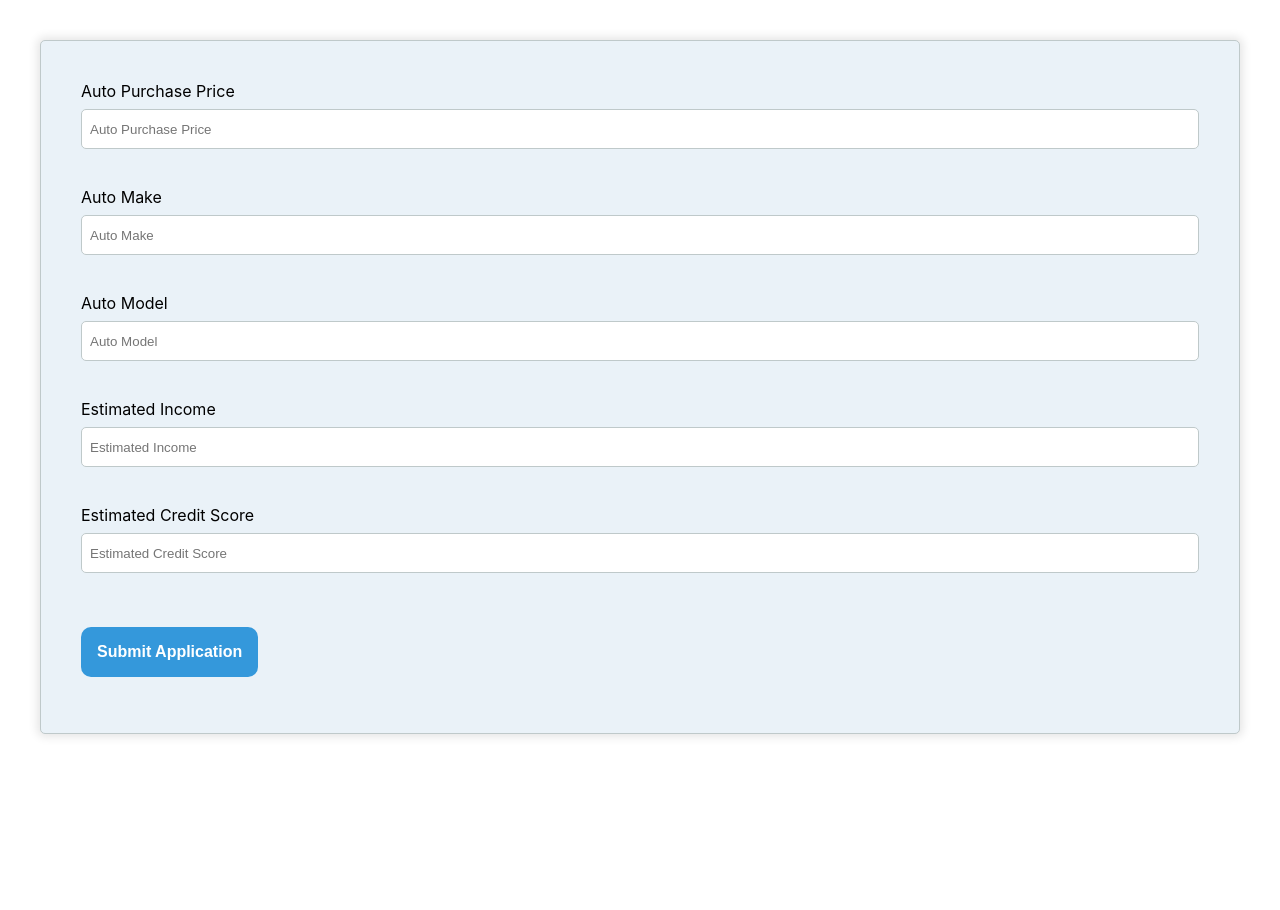
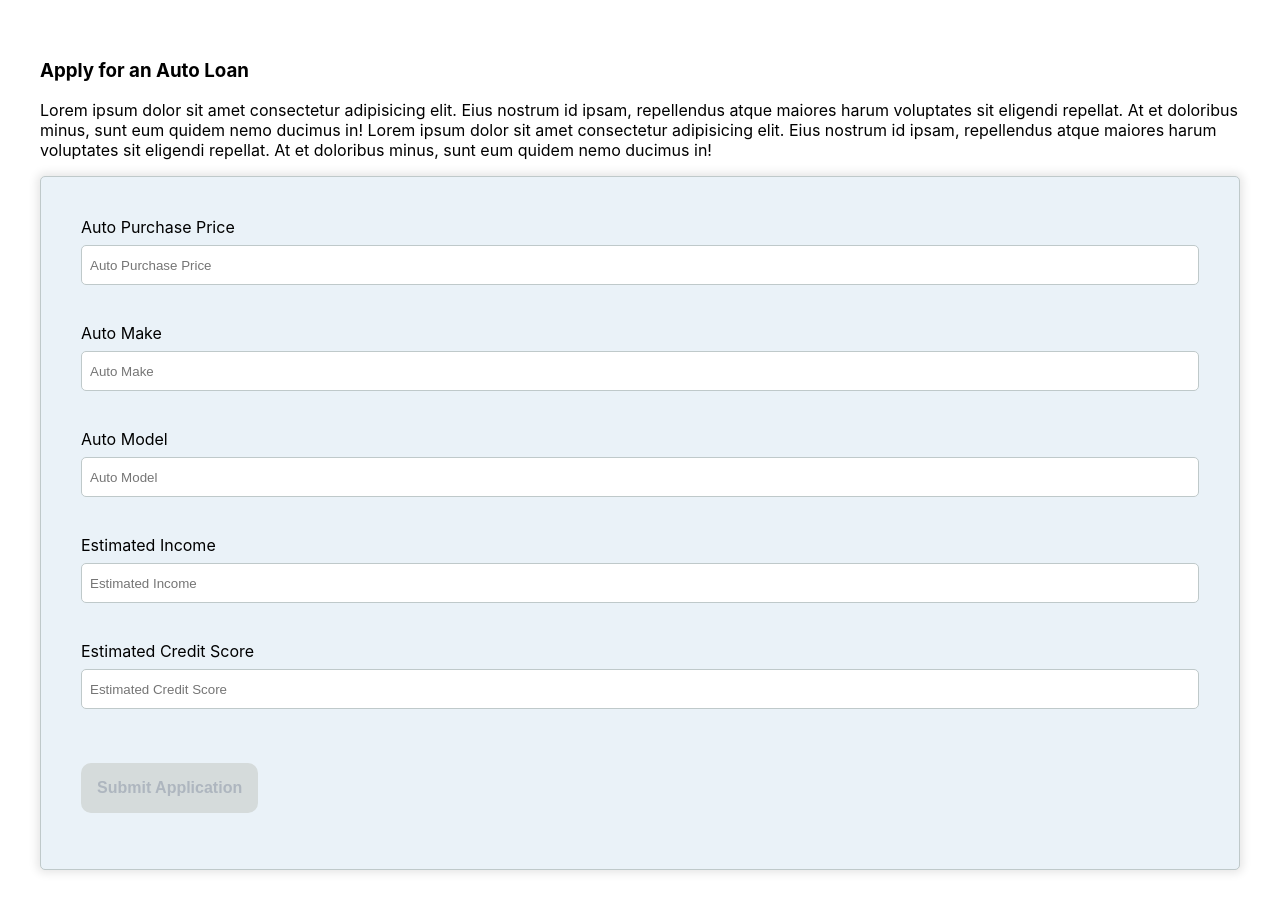
Before and after one commit to 1stBoltCrux/cuna-auto, a React (Create React App) app: page / in a window 1280 px wide. Before the commit the page ends 800 px from the top, so only its background shows below. Built offline with nearby package versions, Linux system fonts and the light colour scheme.

Commit message:
chore(mockFetchCall): refactor mock fetch, add disqualification redirect

```diff
--- a/src/App.tsx
+++ b/src/App.tsx
@@ -1,6 +1,7 @@
 import React from 'react';
 import  Landing  from './features/landing/Landing';
 import NewAccount from './features/new-account/NewAccount'
+import Disqualified from './features/disqualification/Disqualification'
 import {
   BrowserRouter as Router,
   Switch,
@@ -14,9 +15,13 @@ function App() {
             <Route path="/new-account">
               <NewAccount />
             </Route>
+            <Route path="/disqualified">
+              <Disqualified />
+            </Route>
             <Route path="/">
               <Landing />
             </Route>
+
           </Switch>
         </Router>
   );
--- a/src/features/UI/button/Button.styles.tsx
+++ b/src/features/UI/button/Button.styles.tsx
@@ -17,6 +17,10 @@ button {
         background-color: #D5DBDB;
         color: #AEB6BF ;
     }
+
+    &:hover {
+        background-color: #2980B9;
+    }
 }
 `;
 export {
--- a/src/features/landing/Landing.styles.tsx
+++ b/src/features/landing/Landing.styles.tsx
@@ -1,14 +1,17 @@
 import styled from "styled-components";
 
 const StyledLandingContainer = styled.div`
-padding: 40px;
+  padding: 40px;
+
   .cuna-auto-loan-form {
     padding: 40px;
     border-radius: 5px;
-    border: 1px solid #BFC9CA;
-    box-shadow: 0px 0px 10px 3px rgba(0,0,0,0.10);
-    background: #EAF2F8;
+    border: 1px solid #bfc9ca;
+    box-shadow: 0px 0px 10px 3px rgba(0, 0, 0, 0.1);
+    background: #eaf2f8;
   }
+
+  // loading spinner
 
   .lds-ring {
     display: inline-block;
@@ -23,10 +26,10 @@ padding: 40px;
     width: 64px;
     height: 64px;
     margin: 8px;
-    border: 8px solid #3498DB;
+    border: 8px solid #3498db;
     border-radius: 50%;
     animation: lds-ring 1.2s cubic-bezier(0.5, 0, 0.5, 1) infinite;
-    border-color: #3498DB transparent transparent transparent;
+    border-color: #3498db transparent transparent transparent;
   }
   .lds-ring div:nth-child(1) {
     animation-delay: -0.45s;
--- a/src/features/landing/Landing.tsx
+++ b/src/features/landing/Landing.tsx
@@ -12,6 +12,7 @@ import {
   postLoanRequest,
   selectNewAccountRedirect,
   isLoading,
+  selectDisqualifiedRedirect,
 } from "./landingSlice";
 import { min, max } from "../../constants/constants";
 import { Redirect } from "react-router-dom";
@@ -19,10 +20,11 @@ import { Redirect } from "react-router-dom";
 const Landing = () => {
   const loanRequestState = useSelector(selectLoanRequest);
   const errors = useSelector(selectErrors);
-  const redirect = useSelector(selectNewAccountRedirect);
+  const newAccountRedirect = useSelector(selectNewAccountRedirect);
   const dispatch = useDispatch();
   const canSubmit = useSelector(isValid);
   const loading = useSelector(isLoading);
+  const disqualifiedRedirect = useSelector(selectDisqualifiedRedirect);
 
   const validate = (inputName: string, inputValue: string) => {
     switch (inputName) {
@@ -38,7 +40,7 @@ const Landing = () => {
           dispatch(setErrors({ inputName, inputErrorValue: null }));
         }
         break;
-      case "estimatedIncome":
+      case "estimatedYearlyIncome":
         if (!parseInt(inputValue)) {
           dispatch(
             setErrors({
@@ -79,10 +81,19 @@ const Landing = () => {
     dispatch(postLoanRequest(loanRequestState));
   };
 
-  console.log(redirect);
-
   return (
     <StyledLandingContainer>
+      <div className="cuna-auto-loan-marketing-copy">
+        <h3>Apply for an Auto Loan</h3>
+        <p>
+          Lorem ipsum dolor sit amet consectetur adipisicing elit. Eius nostrum
+          id ipsam, repellendus atque maiores harum voluptates sit eligendi
+          repellat. At et doloribus minus, sunt eum quidem nemo ducimus in!
+          Lorem ipsum dolor sit amet consectetur adipisicing elit. Eius nostrum
+          id ipsam, repellendus atque maiores harum voluptates sit eligendi
+          repellat. At et doloribus minus, sunt eum quidem nemo ducimus in!
+        </p>
+      </div>
       <div className="cuna-auto-loan-form">
         <div className="cuna-auto-loan-inputs">
           <Input
@@ -112,7 +123,7 @@ const Landing = () => {
           <Input
             type="text"
             placeholder="Estimated Income"
-            name="estimatedIncome"
+            name="estimatedYearlyIncome"
             label="Estimated Income"
             handleChange={handleChange}
             errors={errors}
@@ -143,7 +154,8 @@ const Landing = () => {
           )}
         </div>
       </div>
-      {redirect ? <Redirect to="/new-account" /> : null}
+      {newAccountRedirect ? <Redirect to="/new-account" /> : null}
+      {disqualifiedRedirect ? <Redirect to="/disqualified" /> : null}
     </StyledLandingContainer>
   );
 };
--- a/src/features/landing/landingSlice.ts
+++ b/src/features/landing/landingSlice.ts
@@ -5,7 +5,7 @@ import {
   createAsyncThunk,
 } from "@reduxjs/toolkit";
 import { AppThunk, RootState } from "../../app/store";
-import { LoanRequest, Errors } from "../../interfaces/interfaces";
+import { LoanRequest, Errors, MockResponse } from "../../interfaces/interfaces";
 import { mockFetchCall } from "../../utilities/utilities";
 
 interface LandingState {
@@ -13,6 +13,7 @@ interface LandingState {
   errors: Errors;
   loading: boolean;
   toNewAccount: boolean;
+  toDisqualified: boolean;
 }
 
 const initialState: LandingState = {
@@ -32,6 +33,7 @@ const initialState: LandingState = {
   },
   loading: false,
   toNewAccount: false,
+  toDisqualified: false,
 };
 
 export const landingSlice = createSlice({
@@ -40,11 +42,6 @@ export const landingSlice = createSlice({
   reducers: {
     setLoanRequest: (state, action: PayloadAction<LoanRequest>) => {
       state.loanRequest = action.payload;
-      // Redux Toolkit allows us to write "mutating" logic in reducers. It
-      // doesn't actually mutate the state because it uses the Immer library,
-      // which detects changes to a "draft state" and produces a brand new
-      // immutable state based off those changes
-      //   state.value += 1;
     },
     setErrors: (
       state,
@@ -62,7 +59,10 @@ export const landingSlice = createSlice({
       state.loading = !state.loading;
     },
     setRouteToNewAccount: (state) => {
-      state.toNewAccount = true;
+      state.toNewAccount = !state.toNewAccount;
+    },
+    setRouteToDisqualified: (state) => {
+      state.toDisqualified = !state.toDisqualified;
     },
   },
 });
@@ -72,38 +72,38 @@ export const {
   setErrors,
   setLoading,
   setRouteToNewAccount,
+  setRouteToDisqualified,
 } = landingSlice.actions;
 
-// The function below is called a thunk and allows us to perform async logic. It
-// can be dispatched like a regular action: `dispatch(incrementAsync(10))`. This
-// will call the thunk with the `dispatch` function as the first argument. Async
-// code can then be executed and other actions can be dispatched
-// export const incrementAsync = (amount: number): AppThunk => (dispatch) => {
-//   setTimeout(() => {
-//     dispatch(incrementByAmount(amount));
-//   }, 1000);
-// };
-
-// The function below is called a selector and allows us to select a value from
-// the state. Selectors can also be defined inline where they're used instead of
-// in the slice file. For example: `useSelector((state: RootState) => state.counter.value)`
 export const selectLoanRequest = (state: RootState) => {
   return state && state.landing && state.landing.loanRequest;
 };
 export const selectErrors = (state: RootState) => {
   return state && state.landing && state.landing.errors;
 };
-export const isValid = createSelector(selectErrors, (errors: Errors) => {
+export const isValid = createSelector(
+  selectErrors,
+  selectLoanRequest,
+  (errors: Errors, loanRequest: LoanRequest) => {
     let errorsExist = false;
     Object.keys(errors).forEach((key) => {
       if (errors[key as keyof Errors]) {
         errorsExist = true;
       }
     });
+    Object.keys(loanRequest).forEach((key) => {
+      if (!loanRequest[key as keyof LoanRequest]) {
+        errorsExist = true;
+      }
+    });
     return errorsExist;
-});
+  }
+);
 export const selectNewAccountRedirect = (state: RootState) => {
   return state && state.landing && state.landing.toNewAccount;
+};
+export const selectDisqualifiedRedirect = (state: RootState) => {
+  return state && state.landing && state.landing.toDisqualified;
 };
 export const isLoading = (state: RootState) => {
   return state && state.landing && state.landing.loading;
@@ -113,9 +113,13 @@ export const postLoanRequest = (loanRequest: LoanRequest): AppThunk => (
   dispatch
 ) => {
   dispatch(setLoading());
-  mockFetchCall(loanRequest).then(() => {
+  mockFetchCall(loanRequest).then((response) => {
     dispatch(setLoading());
+    if (response.status === 403 || response.status === 400) {
+      dispatch(setRouteToDisqualified());
+    } else {
       dispatch(setRouteToNewAccount());
+    }
   });
 };
 
--- a/src/utilities/utilities.ts
+++ b/src/utilities/utilities.ts
@@ -1,11 +1,39 @@
-import { LoanRequest } from "../interfaces/interfaces";
+import { LoanRequest, MockResponse } from "../interfaces/interfaces";
 import { timeout } from "../constants/constants";
 
-const mockFetchCall = (req: LoanRequest) => {
+const mockFetchCall = (req: LoanRequest): Promise<MockResponse> => {
+  return new Promise((resolve, reject) => {
+    const responseObject: MockResponse = {
+      status: 200,
+      message: "QUALIFIED",
+    };
+    setTimeout(() => {
+      const {
+        autoPurchasePrice,
+        estimatedYearlyIncome,
+        estimatedCreditScore,
+      } = req;
+      const purchasePriceTooHigh =
+        +autoPurchasePrice > +estimatedYearlyIncome / 5;
+      if (+autoPurchasePrice > 1000000) {
+        resolve({
+          status: 400,
+          message: "400 - Bad Request",
+        });
+      }
 
-  return new Promise((resolve, reject) => {
-    setTimeout(() => {
-      resolve("ok 200");
+      if (estimatedCreditScore < 600 || purchasePriceTooHigh) {
+        resolve({
+          ...responseObject,
+          status: 403,
+          message:
+            "DISQUALIFIED - Duis mollis commodo eros, eget sodales velit porttitor vitae. Maecenas consectetur enim quis sapien interdum mollis. Aenean lectus orci, maximus ac finibus ac, porttitor vel risus.",
+        });
+      }
+
+      resolve({
+        ...responseObject,
+      });
     }, timeout);
   });
 };
```
Also changed, not shown: src/interfaces/interfaces.ts (+7 -1 lines), 1 other file (tests, documents, lock files or other folders). Lines whose indentation alone changed are shown as unchanged.
